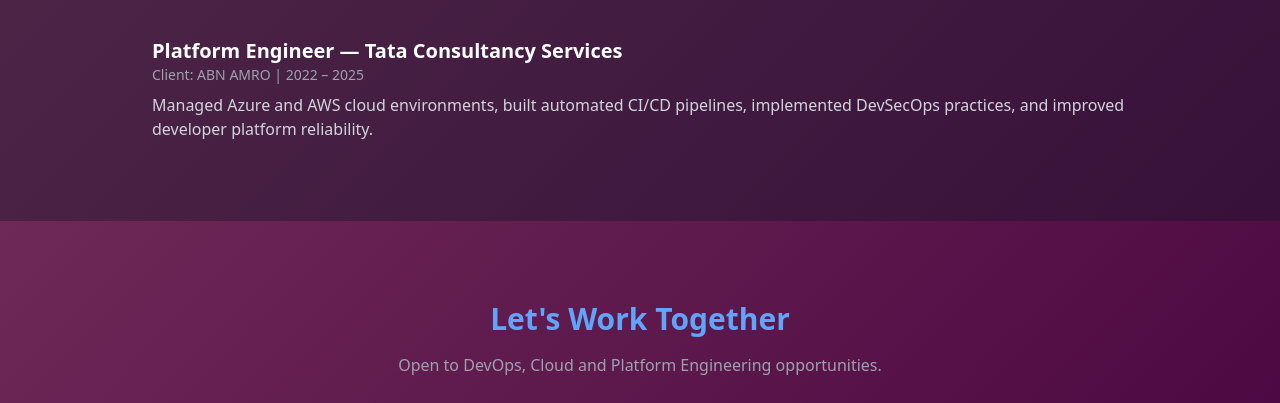
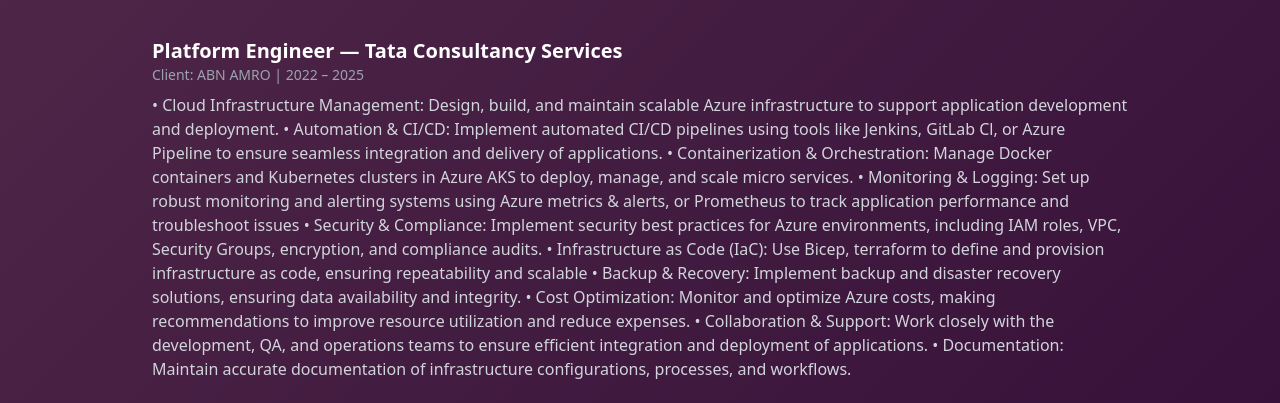
Before and after one commit to seshareddygudise/seshareddy.gudise.portfolio, a plain HTML site: page index.html in a window 1280 px wide. Shown: the part 1912-2315 px from the top of the page. Drawn offline with nearby package versions, Linux system fonts and the light colour scheme.

Commit message:
updated roles

```diff
--- a/index.html
+++ b/index.html
@@ -111,7 +111,17 @@
 <div>
 <h4 class="text-xl font-semibold">Platform Engineer — Tata Consultancy Services</h4>
 <p class="text-gray-400 text-sm mb-2">Client: ABN AMRO | 2022 – 2025</p>
-<p class="text-gray-300">Managed Azure and AWS cloud environments, built automated CI/CD pipelines, implemented DevSecOps practices, and improved developer platform reliability.</p>
+<p class="text-gray-300">
+• Cloud Infrastructure Management: Design, build, and maintain scalable Azure infrastructure to support application development and deployment.
+• Automation & CI/CD: Implement automated CI/CD pipelines using tools like Jenkins, GitLab Cl, or Azure Pipeline to ensure seamless integration and delivery of applications.
+• Containerization & Orchestration: Manage Docker containers and Kubernetes clusters in Azure AKS to deploy, manage, and scale micro services.
+• Monitoring & Logging: Set up robust monitoring and alerting systems using Azure metrics & alerts, or Prometheus to track application performance and troubleshoot issues
+• Security & Compliance: Implement security best practices for Azure environments, including IAM roles, VPC, Security Groups, encryption, and compliance audits.
+• Infrastructure as Code (IaC): Use Bicep, terraform to define and provision infrastructure as code, ensuring repeatability and scalable
+• Backup & Recovery: Implement backup and disaster recovery solutions, ensuring data availability and integrity.
+• Cost Optimization: Monitor and optimize Azure costs, making recommendations to improve resource utilization and reduce expenses.
+• Collaboration & Support: Work closely with the development, QA, and operations teams to ensure efficient integration and deployment of applications.
+• Documentation: Maintain accurate documentation of infrastructure configurations, processes, and workflows.</p>
 </div>
 
 </div>
```
